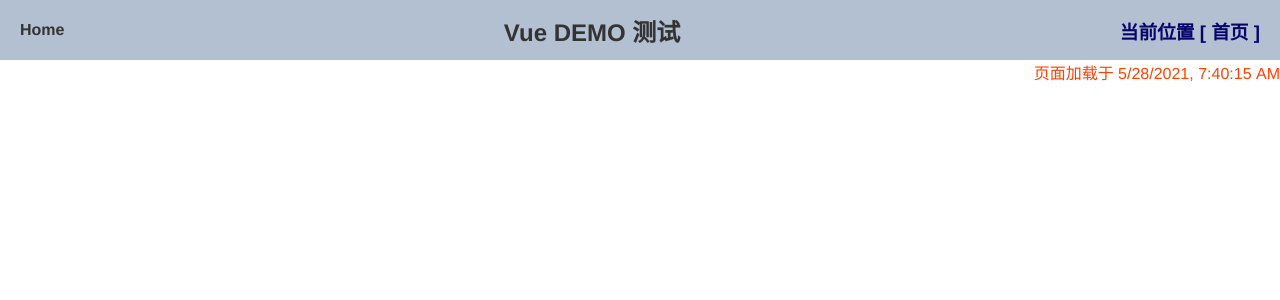
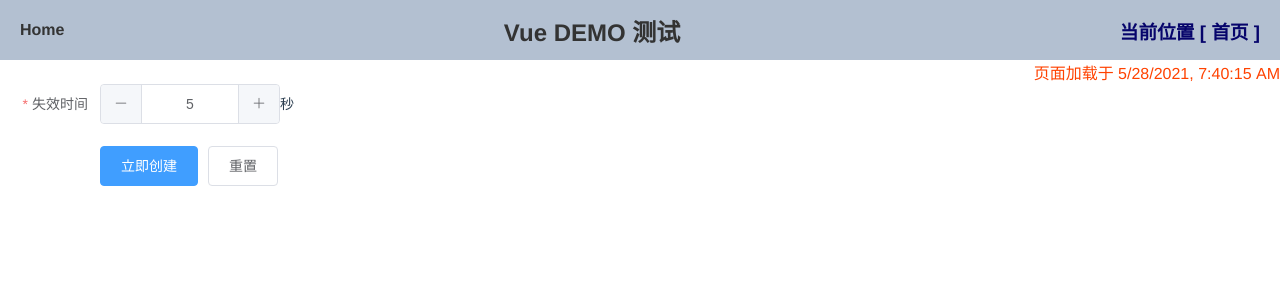
Before and after one commit to chengheai/daily-vue-demo, a Vue app: page /#/auto-logout in a window 1280 px wide. Shown: the top 300 px of the page. Built offline with nearby package versions, Linux system fonts and the light colour scheme; sample sign-in values are in the browser's storage; what v-charts, vue-quill-editor would draw is missing.

Commit message:
auto logout

```diff
--- a/src/App.vue
+++ b/src/App.vue
@@ -12,12 +12,67 @@ export default {
   name: 'App',
   data() {
     return {
+      // 计时器
+      timer: null,
       msg: '页面加载于 ' + new Date().toLocaleString(),
     };
   },
   components: {
     myHeader,
   },
+  methods: {
+    autoLogout() {
+      // 监听在页面中的点击事件并更新，用户15分钟内没有点击操作，则前往登录页
+      let currentTime = 0;
+      let lastTime = 0;
+      lastTime = new Date().getTime();
+      window.document.addEventListener("click", function() {
+        console.log('clicked')
+        lastTime = new Date().getTime();
+      });
+      clearInterval(this.timer);
+
+      this.timer = setInterval(() => {
+        currentTime = new Date().getTime(); // 更新当前时间
+        console.log('left: 6s==>', currentTime - lastTime);
+        if (
+          currentTime - lastTime > 6 * 1000 && true
+          // localStorage.getItem("myToken") &&
+          // this.$route.name !== "Login"
+        ) {
+          // this.$notify({
+          //   title: '提示',
+          //   message: '到时间了啊',
+          //   duration: 0
+          // });
+          console.log('跳转login了')
+          clearInterval(this.timer);
+          // 排除项
+          // let noCheckout = [
+          //   "6E85B71D-BEAA-473B-9252-2C76D99E1EFB",
+          //   "6E85B71D-DFDA-473B-9252-2C76D99E1EFB"
+          // ];
+          // if (!noCheckout.includes(JSON.parse(info).Staff.Id)) {
+          //   this.$router.push({ name: "Login" });
+          //   this.api.logout(userData).then(res => {
+          //     if (res.status === 200) {
+          //       clearInterval(this.timer);
+          //       localStorage.removeItem("myToken");
+          //       localStorage.removeItem("user");
+          //       localStorage.removeItem("roleAction");
+          //     }
+          //   });
+          // }
+        }
+      }, 1000);
+    }
+  },
+  mounted() {
+    // this.$EventBus.$on("logout", $event => {
+    //   this.autoLogout();
+    // });
+    this.autoLogout();
+  }
 };
 </script>
 
--- /dev/null
+++ b/src/components/AutoLogout.vue
@@ -0,0 +1,88 @@
+<template>
+  <div>
+    <el-form
+      :model="ruleForm"
+      :rules="rules"
+      ref="ruleForm"
+      label-width="100px"
+      class="demo-ruleForm"
+    >
+      <el-form-item label="失效时间" prop="seconds">
+        <el-input-number
+          v-model="ruleForm.seconds"
+          :min="1"
+          label="秒值"
+        ></el-input-number
+        >秒
+      </el-form-item>
+      <el-form-item>
+        <el-button type="primary" @click="submitForm('ruleForm')"
+          >立即创建</el-button
+        >
+        <el-button @click="resetForm('ruleForm')">重置</el-button>
+      </el-form-item>
+    </el-form>
+  </div>
+</template>
+
+<script>
+export default {
+  data() {
+    return {
+      timer: null,
+      ruleForm: {
+        seconds: 5
+      },
+      rules: {
+        seconds: [{ required: true, message: "请输入失效时间", trigger: "blur" }]
+      }
+    };
+  },
+  methods: {
+    handleLogout() {
+      let currentTime = 0;
+      let lastTime = 0
+      lastTime = new Date().getTime()
+      window.document.addEventListener('cilck', function() {
+        console.log('clicked...')
+        lastTime = new Date().getTime()
+      })
+      clearInterval(this.timer)
+      this.timer = setInterval(() => {
+        currentTime = new Date().getTime(); // 更新当前时间
+        console.log('didi')
+        if ((currentTime - lastTime) > (this.ruleForm.seconds * 1000)) {
+          this.$notify({
+            title: '提示',
+            message: '时间到了，我要退出了',
+            duration: 0
+          });
+          clearInterval(this.timer)
+        }
+      }, 1000)
+    },
+    submitForm(formName) {
+      this.$refs[formName].validate(valid => {
+        if (valid) {
+          this.handleLogout()
+        } else {
+          console.log("error submit!!");
+          return false;
+        }
+      });
+    },
+    resetForm(formName) {
+      this.$refs[formName].resetFields();
+    }
+  },
+  mounted() {
+    // this.handleLogout()
+  },
+  // 本页面测试，正式不加
+  beforeDestroy() {
+    clearInterval(this.timer)
+  }
+};
+</script>
+
+<style lang="less" scoped></style>
--- a/src/components/Dashboard.vue
+++ b/src/components/Dashboard.vue
@@ -335,6 +335,11 @@
           <el-button type="warning">provide</el-button>
         </router-link>
       </el-col>
+                   <el-col :xs="12" :sm="6" :md="6" :lg="3" :xl="2">
+        <router-link to="/auto-logout" tag="li">
+          <el-button type="warning">自动退出登录</el-button>
+        </router-link>
+      </el-col>
     </div>
   </div>
 </template>
--- a/src/router/index.js
+++ b/src/router/index.js
@@ -72,6 +72,7 @@ import RegExp from "@/components/RegExp";
 import getBoundingClientRect from "@/components/getBoundingClientRect";
 import Mi from "@/components/Mi";
 import Provide from "@/components/Provide";
+import AutoLogout from "@/components/AutoLogout";
 
 // 配置NProgress进度条选项  —— 动画效果
 NProgress.configure({ ease: "ease", speed: 500 });
@@ -627,6 +628,14 @@ const router = new Router({
       meta: {
         title: "Provide"
       }
+    },
+    {
+      path: "/auto-logout",
+      name: "AutoLogout",
+      component: AutoLogout,
+      meta: {
+        title: "AutoLogout"
+      }
     }
   ],
   scrollBehavior(to, from, savedPosition) {
```
